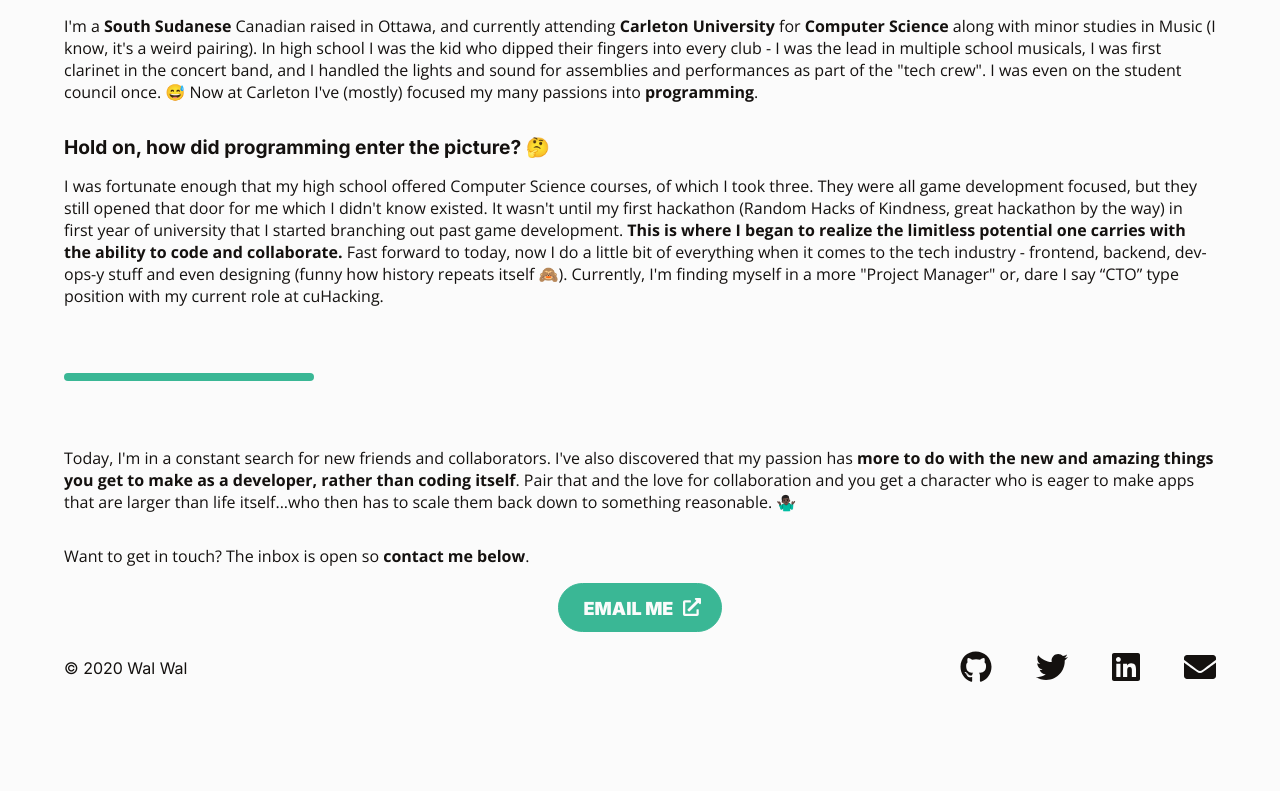
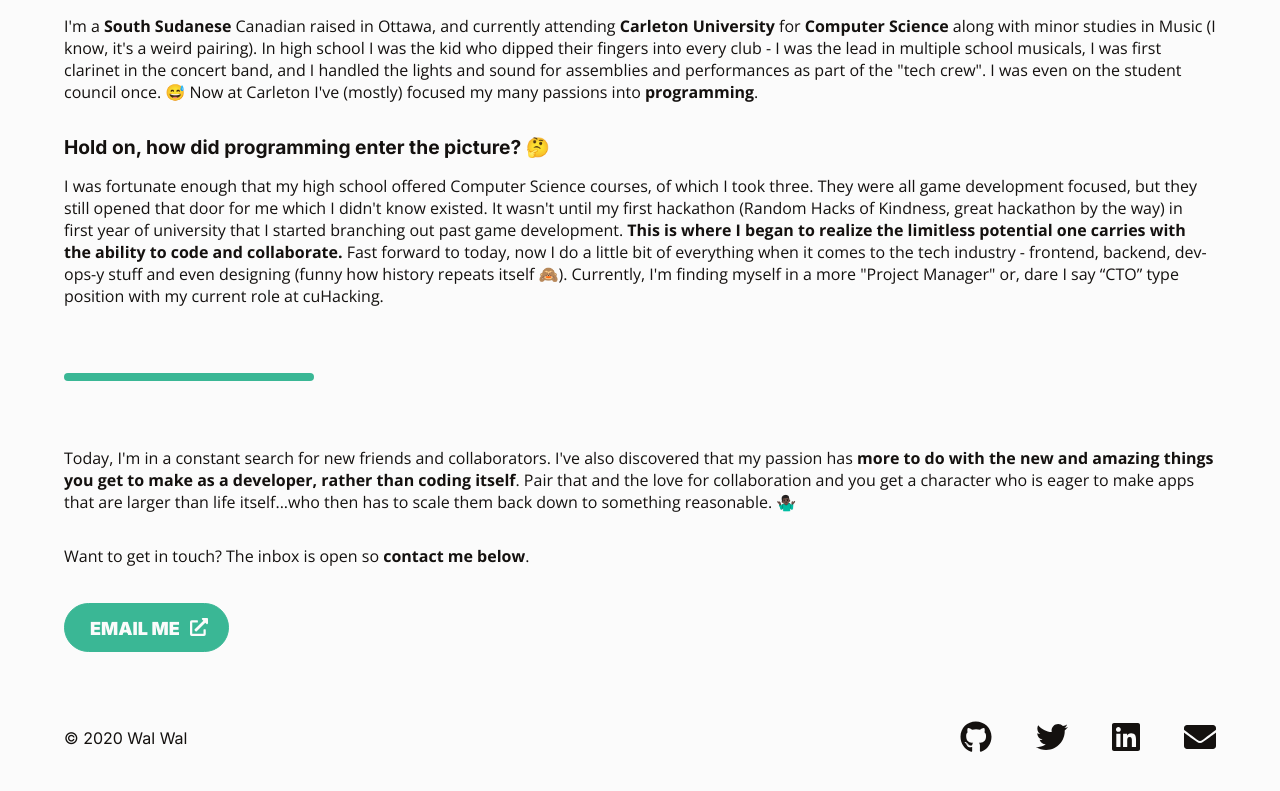
Before and after one commit to walsquared/wal.dev, a React app: page /about in a window 1280 px wide. Shown: the part 1441-2232 px from the top of the page. Before the commit the page ends 2185 px from the top, so only its background shows below. Built offline with nearby package versions, Linux system fonts and the light colour scheme.

Commit message:
Align email button on About page

```diff
--- a/src/pages/about/index.tsx
+++ b/src/pages/about/index.tsx
@@ -141,7 +141,13 @@
   @media only screen and (min-width: 700px) {
     width: var(--mobile-width);
     max-width: var(--desktop-width);
+
+    display: flex;
   }
+`
+
+const StyledButton = styled(Button)`
+  margin: 20px 0 50px;
 `
 
 const Adjective = () => {
@@ -244,7 +250,9 @@
         Want to get in touch? The inbox is open so <strong>contact me below</strong>.
       </p>
     </Dialogue>
-    <Button color='var(--turquoise)' label='Email me' external link='mailto:wal@walsquared.ca' />
+    <DividerContainer>
+      <StyledButton color='var(--turquoise)' label='Email me' external link='mailto:wal@walsquared.ca' />
+    </DividerContainer>
   </>
 )
 
```
